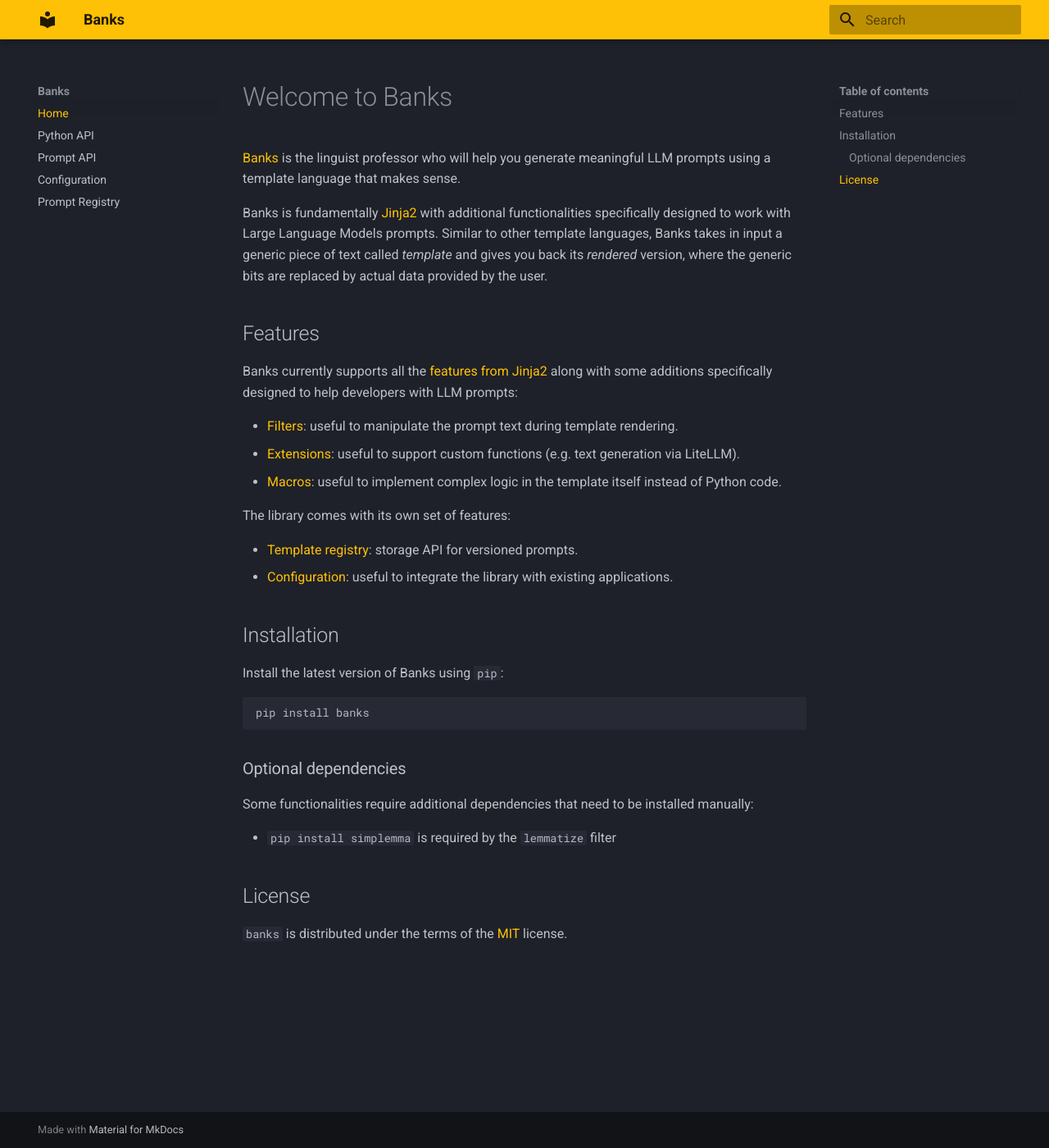
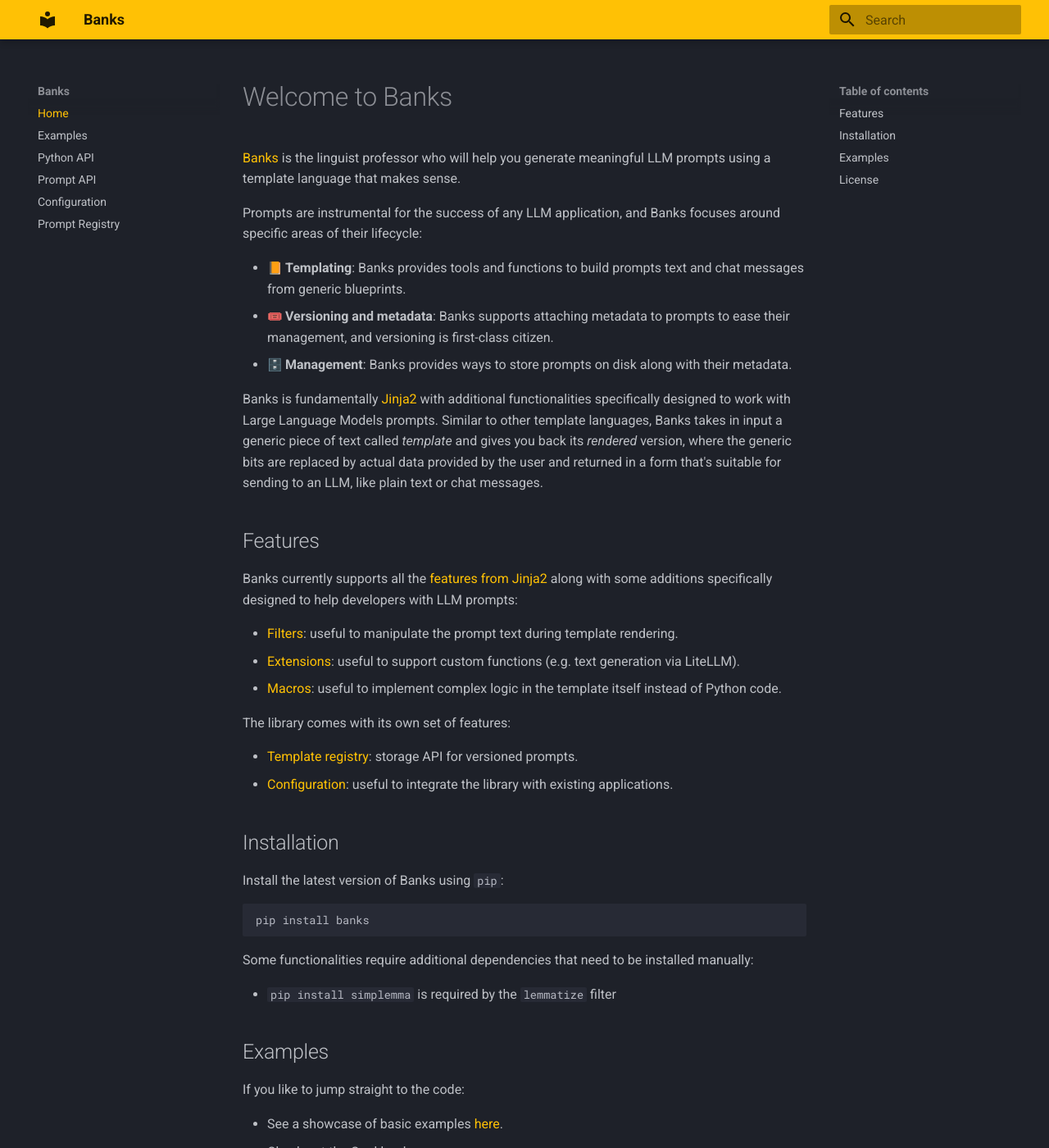
Before and after one commit to masci/banks, an MkDocs documentation site: the page built from docs/index.md, in a window 1280 px wide and 1400 px high. Shown: the whole window at 82% size. Built offline with MkDocs 1.6.1 and Material for MkDocs 9.7.7, drawn with Linux system fonts in a browser that asks for light colours; emoji names are drawn with the system emoji font; some of the changed text lies outside the part shown.

Commit message:
update docs

````diff
--- a/docs/index.md
+++ b/docs/index.md
@@ -3,24 +3,33 @@
 [Banks](https://en.wikipedia.org/wiki/Arrival_(film)) is the linguist professor who will help you generate meaningful
 LLM prompts using a template language that makes sense.
 
+Prompts are instrumental for the success of any LLM application, and Banks focuses around specific areas of their
+lifecycle:
+
+- :orange_book: **Templating**: Banks provides tools and functions to build prompts text and chat messages from generic blueprints.
+- :tickets: **Versioning and metadata**: Banks supports attaching metadata to prompts to ease their management, and versioning is
+first-class citizen.
+- :file_cabinet: **Management**: Banks provides ways to store prompts on disk along with their metadata.
+
 Banks is fundamentally [Jinja2](https://jinja.palletsprojects.com/en/3.1.x/intro/) with additional functionalities
 specifically designed to work with Large Language Models prompts. Similar to other template languages, Banks takes
 in input a generic piece of text called _template_ and gives you back its _rendered_ version, where the generic bits
-are replaced by actual data provided by the user.
+are replaced by actual data provided by the user and returned in a form that's
+suitable for sending to an LLM, like plain text or chat messages.
 
 ## Features
 
 Banks currently supports all the [features from Jinja2](https://jinja.palletsprojects.com/en/3.1.x/templates/#jinja-filters.truncate)
 along with some additions specifically designed to help developers with LLM prompts:
 
-* [Filters](prompt.md#filters): useful to manipulate the prompt text during template rendering.
-* [Extensions](prompt.md#extensions): useful to support custom functions (e.g. text generation via LiteLLM).
-* [Macros](prompt.md#macros): useful to implement complex logic in the template itself instead of Python code.
+- [Filters](prompt.md#filters): useful to manipulate the prompt text during template rendering.
+- [Extensions](prompt.md#extensions): useful to support custom functions (e.g. text generation via LiteLLM).
+- [Macros](prompt.md#macros): useful to implement complex logic in the template itself instead of Python code.
 
 The library comes with its own set of features:
 
-* [Template registry](registry.md): storage API for versioned prompts.
-* [Configuration](config.md): useful to integrate the library with existing applications.
+- [Template registry](registry.md): storage API for versioned prompts.
+- [Configuration](config.md): useful to integrate the library with existing applications.
 
 ## Installation
 
@@ -30,12 +39,19 @@
 pip install banks
 ```
 
-### Optional dependencies
-
 Some functionalities require additional dependencies that need to be installed manually:
 
 - `pip install simplemma` is required by the `lemmatize` filter
 
+## Examples
+
+If you like to jump straight to the code:
+
+- See a showcase of basic examples [here](examples).
+- Check out the Cookbooks:
+    - :blue_book: [Prompt caching with Anthropic](./cookbooks/Prompt_Caching_with_Anthropic.ipynb)
+    - :blue_book: [Prompt versioning](./cookbooks/Prompt_Versioning.ipynb)
+
 ## License
 
 `banks` is distributed under the terms of the [MIT](https://spdx.org/licenses/MIT.html) license.
--- a/mkdocs.yml
+++ b/mkdocs.yml
@@ -8,6 +8,7 @@
 
 nav:
   - Home: 'index.md'
+  - Examples: 'examples.md'
   - Python API: 'python.md'
   - Prompt API: 'prompt.md'
   - Configuration: 'config.md'
@@ -29,6 +30,10 @@
               show_bases: false
 
 markdown_extensions:
+  - attr_list
+  - pymdownx.emoji:
+      emoji_index: !!python/name:material.extensions.emoji.twemoji
+      emoji_generator: !!python/name:material.extensions.emoji.to_svg
   - pymdownx.highlight:
       anchor_linenums: true
       line_spans: __span
--- a/pyproject.toml
+++ b/pyproject.toml
@@ -58,7 +58,7 @@
   "test-cov",
   "cov-report",
 ]
-docs = "mkdocs build"
+docs = "mkdocs {args:build}"
 
 [[tool.hatch.envs.all.matrix]]
 python = ["3.10", "3.11", "3.12"]
````
Also changed, not shown: docs/examples.md (added, +296 -0 lines).
